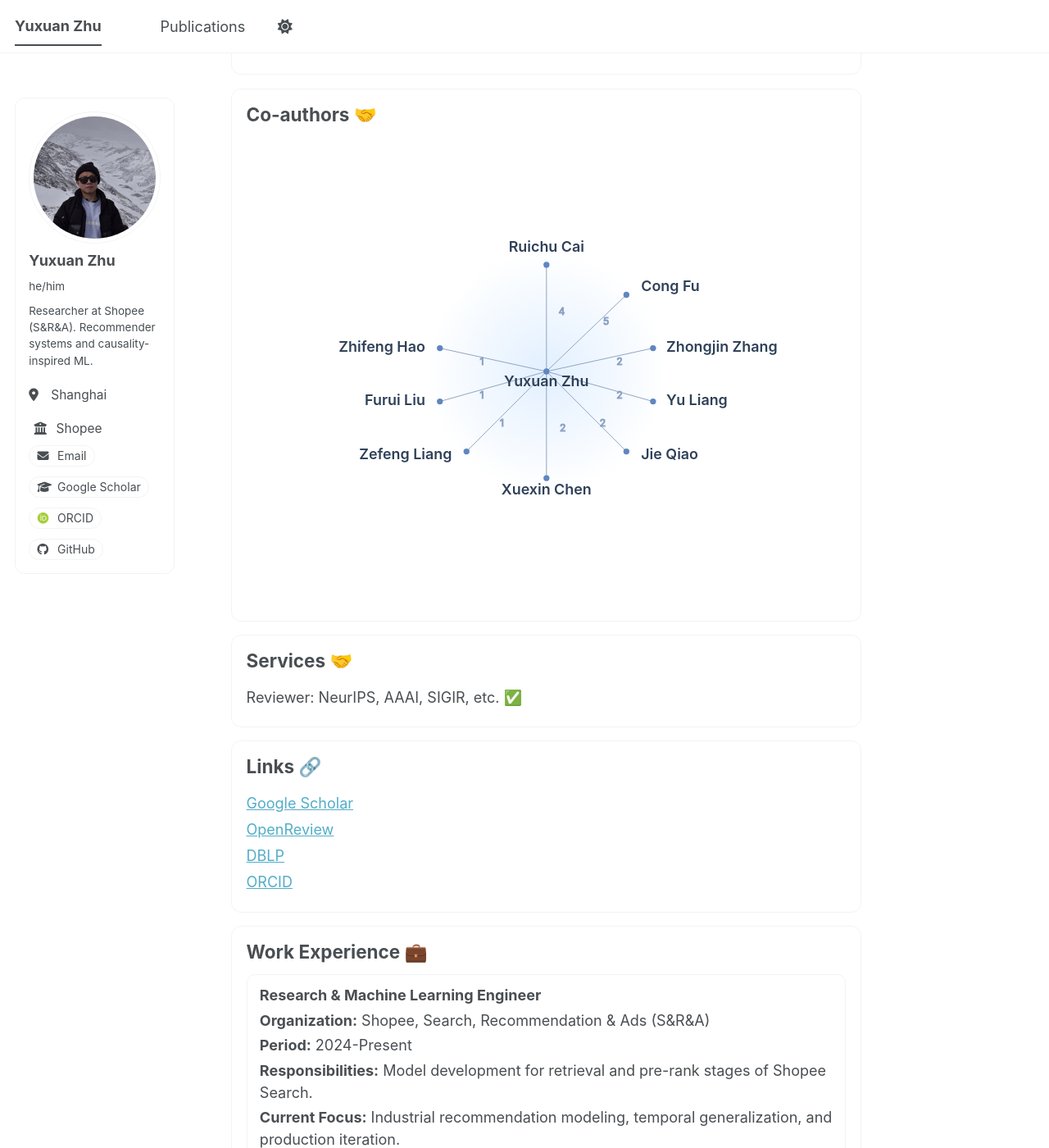
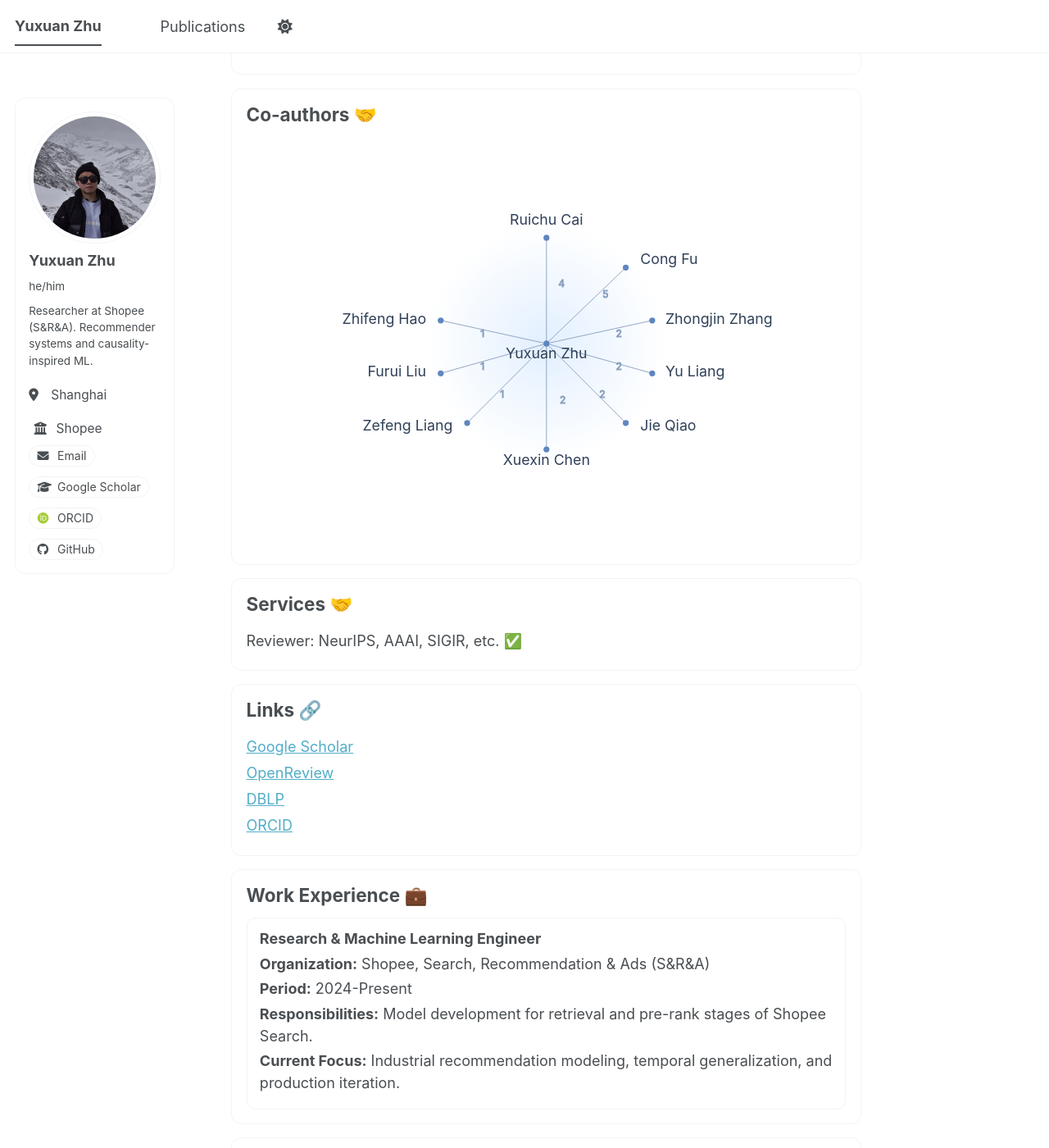
Before and after one commit to EthanChu7/yuxuan.zhu.github.io, a Jekyll site: the page built from _pages/about.md, in a window 1280 px wide and 1400 px high, scrolled down 1846 px. Shown: the whole window at 82% size. Built offline with Jekyll 4.4.1, drawn with Linux system fonts in a browser that asks for light colours; some web fonts are replaced; a script bundle is joined from its source files by our own code; library files that are not in the unit come from our copies.

Commit message:
Use regular graph text and reduce coauthor graph vertical spacing

```diff
--- a/assets/css/main.scss
+++ b/assets/css/main.scss
@@ -295,13 +295,13 @@
 .coauthor-graph {
   border: 0;
   background: transparent;
-  padding: 0.35rem 0;
-  min-height: 560px;
+  padding: 0.1rem 0;
+  min-height: 500px;
 }
 
 .coauthor-graph svg {
   width: 100%;
-  height: 560px;
+  height: 500px;
   display: block;
 }
 
@@ -328,7 +328,7 @@
 .coauthor-svg .label-layer text {
   fill: #2f4058;
   font-size: 22px;
-  font-weight: 600;
+  font-weight: 400;
 }
 
 .dark .coauthor-svg .edge-layer {
@@ -455,15 +455,17 @@
   }
 
   .coauthor-graph {
-    min-height: 420px;
+    min-height: 300px;
+    padding: 0.05rem 0;
   }
 
   .coauthor-graph svg {
-    height: 420px;
+    height: 300px;
   }
 
   .coauthor-svg .label-layer text {
-    font-size: 18px;
+    font-size: 16px;
+    font-weight: 400;
   }
 
   .coauthor-svg .edge-layer text {
```
